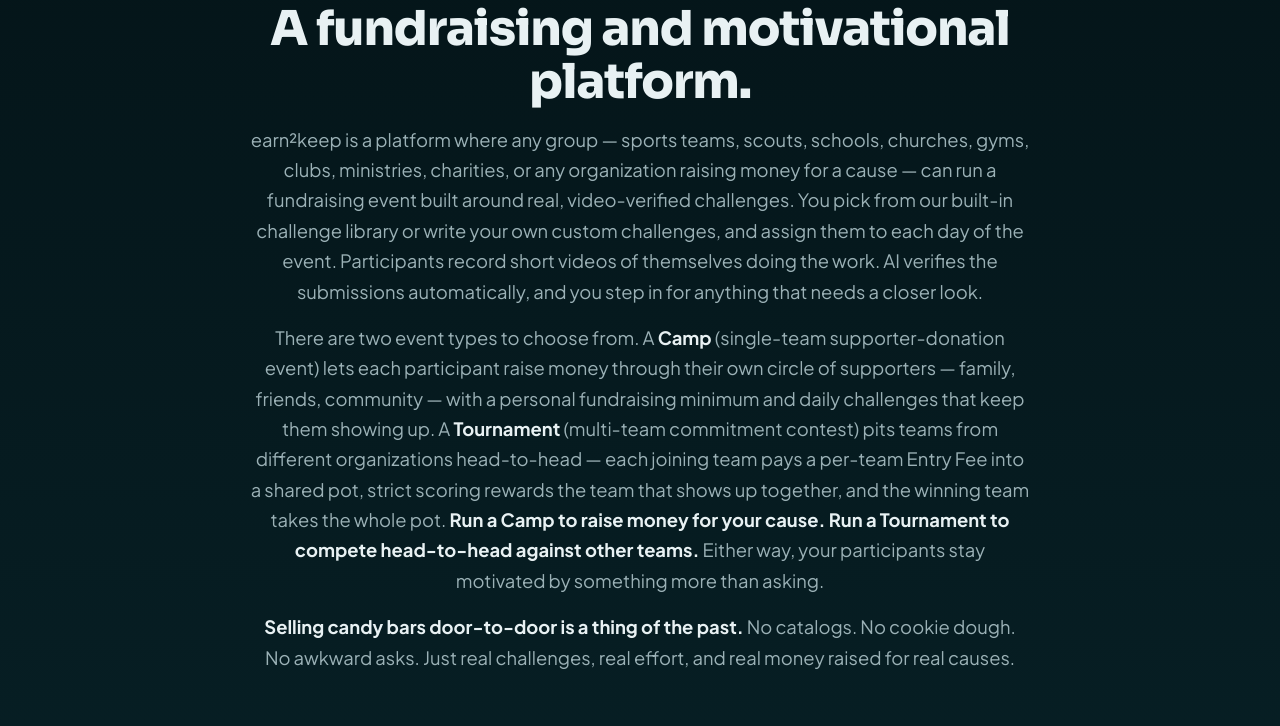
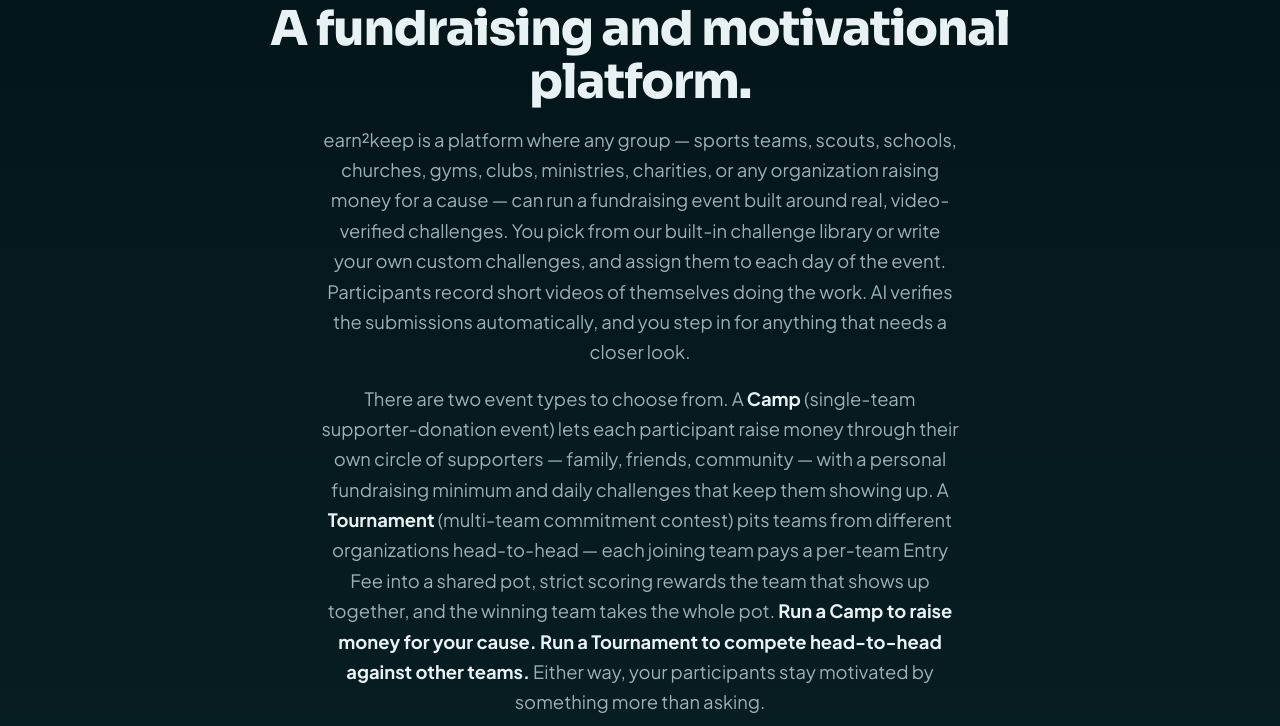
Before and after one commit to navionpilot/earn2keep-landing, a plain HTML site: page index.html in a window 1280 px wide. Shown: the part 1100-1826 px from the top of the page. Drawn offline with Linux system fonts and the light colour scheme; a script that the page names is missing.

Commit message:
Add files via upload

```diff
--- a/styles.css
+++ b/styles.css
@@ -474,7 +474,8 @@
 .section-lede {
   font-size: 1.15rem;
   color: var(--e2k-text-dim);
-  margin: 0;
+  margin: 0 auto;
+  max-width: 640px;
   line-height: 1.65;
   text-align: center;
 }
```
